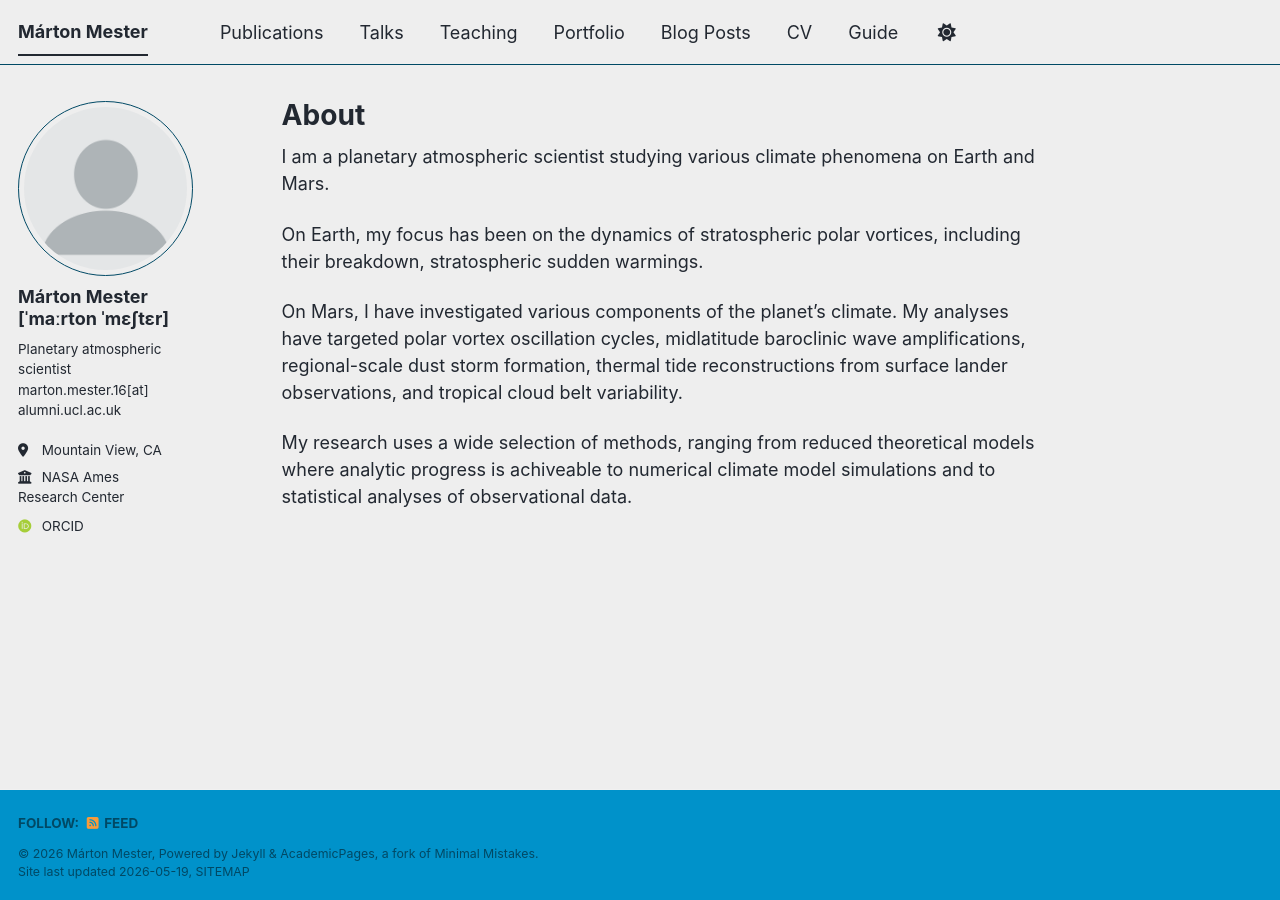
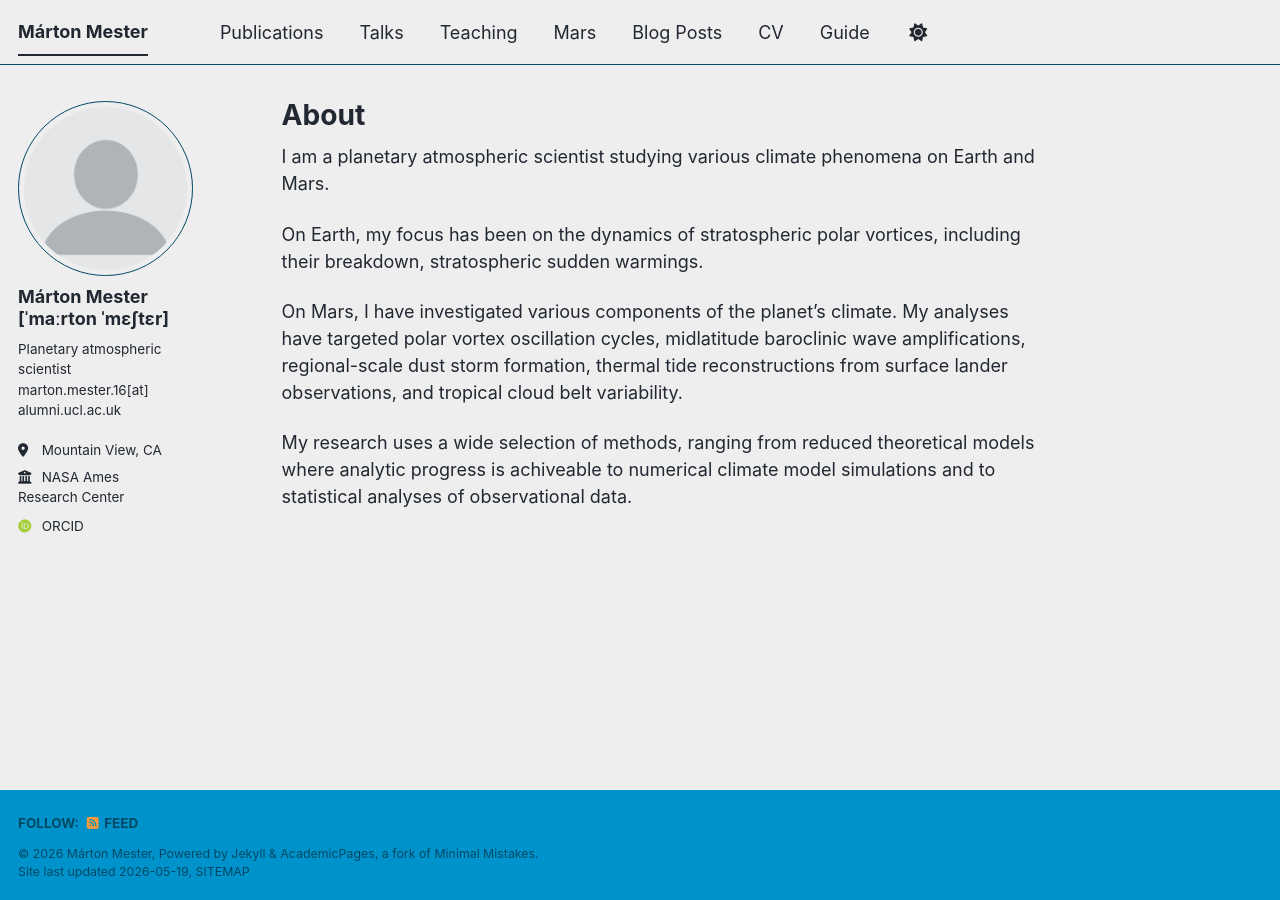
Before and after one commit to thengc6369/thengc6369.github.io, a Jekyll site: the page built from _pages/about.md, in a window 1280 px wide. Built offline with Jekyll 4.4.1, drawn with Linux system fonts in a browser that asks for light colours; some web fonts are replaced; a script bundle is joined from its source files by our own code; library files that are not in the unit come from our copies.

Commit message:
Update navigation.yml

```diff
--- a/_data/navigation.yml
+++ b/_data/navigation.yml
@@ -17,8 +17,8 @@ main:
   - title: "Teaching"
     url: /teaching/
 
-  - title: "Portfolio"
-    url: /portfolio/
+  - title: "Mars"
+    url: /mars/
 
   - title: "Blog Posts"
     url: /year-archive/
```
